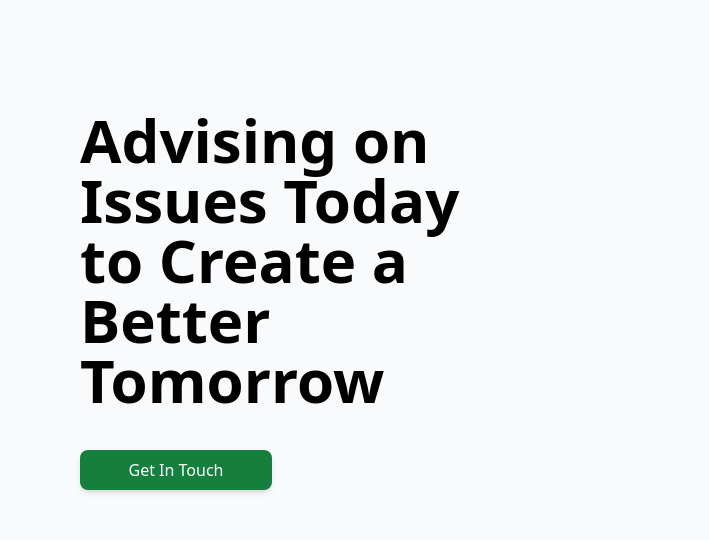
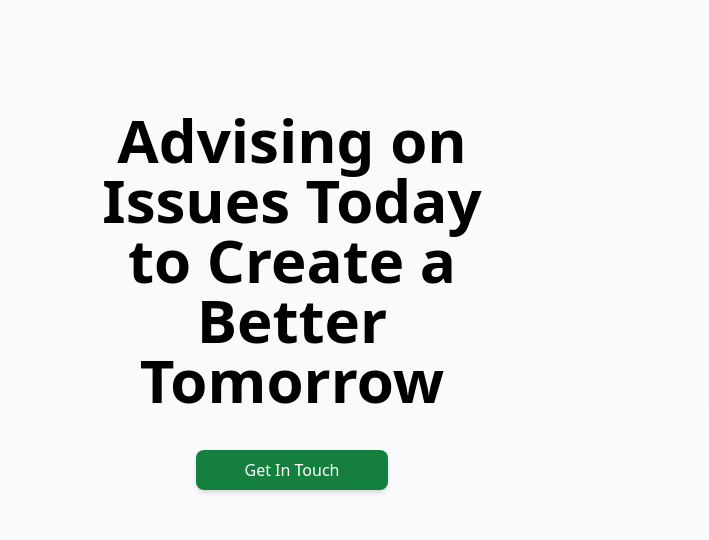
Before and after one commit to andrewdent1/ep-audits-tailwind, a website: page docs/index.html in a window 1280 px wide. Shown: the part 156-696 px from the top of the page, 0-709 px from the left. Drawn offline with nearby package versions, Linux system fonts and the light colour scheme; files that its build step writes are made by us from their sources; a web font is replaced by a local one.

Commit message:
intro formatting

```diff
--- a/docs/index.html
+++ b/docs/index.html
@@ -61,9 +61,9 @@
     </nav>
 </header>
 
-<section id="intro" class="flex flex-col md:flex-row bg-gray-50 px-20">
-    <div id="intro-right" class="w-full md:w-2/5 flex flex-col justify-center pr-6">
-        <h1 class="mt-20 text-5xl lg:text-6xl font-bold mb-10 md:mt-0">Advising on Issues Today to Create a
+<section id="intro" class="flex flex-col items-center md:flex-row bg-gray-50 px-20">
+    <div id="intro-right" class="w-full md:w-2/5 flex flex-col justify-center items-center pr-6">
+        <h1 class="mt-20 text-3xl sm:text-5xl lg:text-6xl font-bold mb-10 md:mt-0 text-center">Advising on Issues Today to Create a
             Better
             Tomorrow
         </h1>
```
